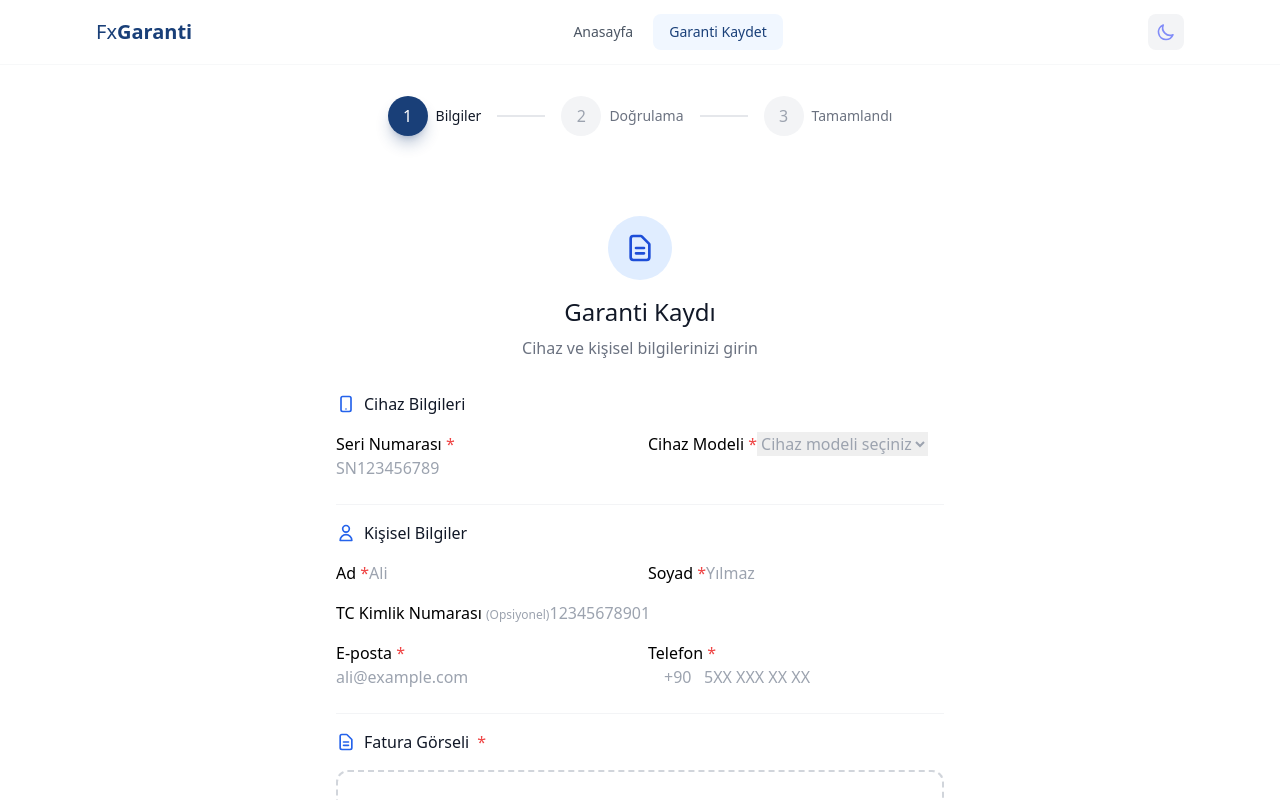
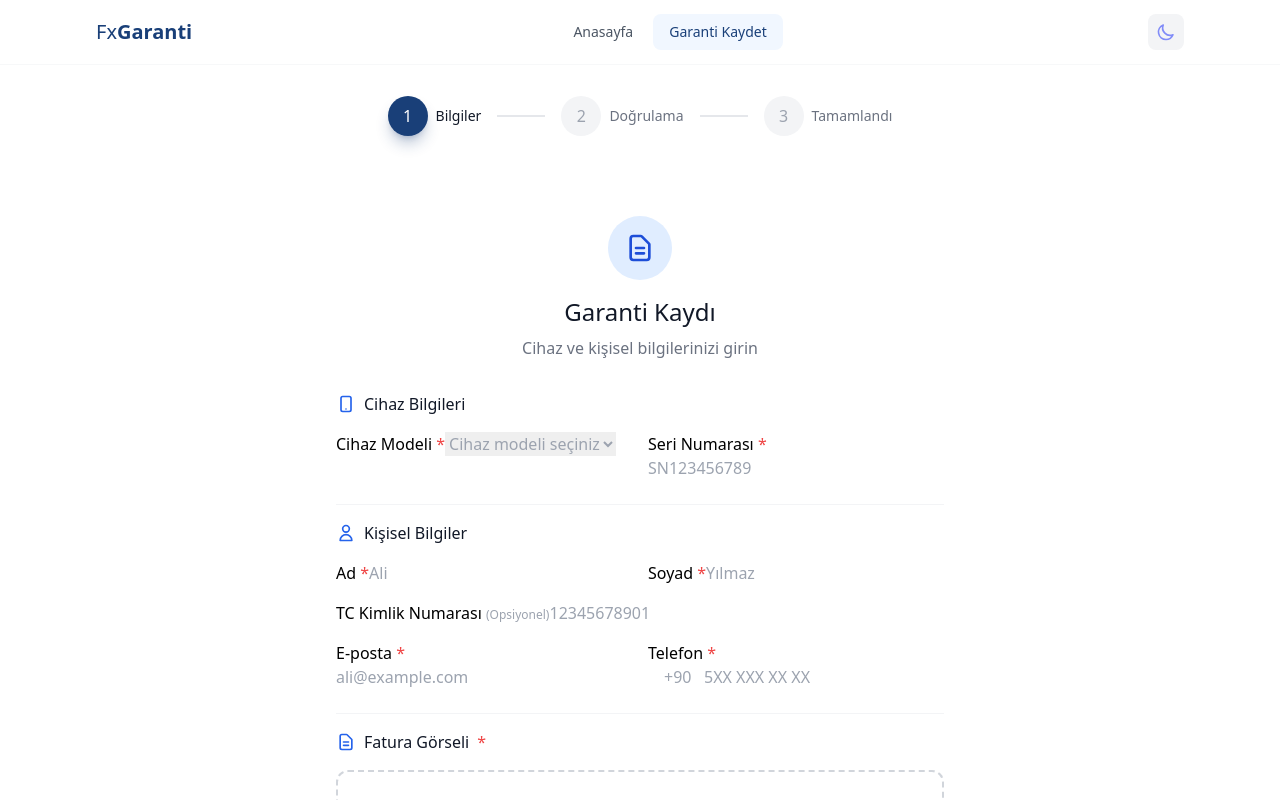
Before and after one commit to alialaca/fx-garanti-ui, a Nuxt app: page /kayit in a window 1280 px wide. Shown: the top 800 px of the page. Built offline with nearby package versions, Linux system fonts and the light colour scheme.

Commit message:
feat: Reorder device info fields and add serial number input mask
Move device model select before serial number input, and add
alphanumeric-only mask (A-Z, 0-9) with 20-char limit to serial number.

Co-Authored-By: Claude Opus 4.6 <noreply@anthropic.com>

```diff
--- a/app/pages/kayit.vue
+++ b/app/pages/kayit.vue
@@ -120,6 +120,10 @@ const handleAuthCancel = () => {
   step.value = 'form'
 }
 
+const formatSerialNumber = (value: string) => {
+  return value.toUpperCase().replace(/[^A-Z0-9]/g, '').slice(0, 20)
+}
+
 const formatTcKimlik = (value: string) => {
   return value.replace(/\D/g, '').slice(0, 11)
 }
@@ -134,6 +138,10 @@ watch(() => form.identityNumber, (val) => {
 
 watch(() => form.phone, (val) => {
   form.phone = formatPhone(val || '')
+})
+
+watch(() => form.serialNumber, (val) => {
+  form.serialNumber = formatSerialNumber(val || '')
 })
 </script>
 
@@ -233,15 +241,15 @@ watch(() => form.phone, (val) => {
 
                 <div class="grid sm:grid-cols-2 gap-4">
                   <div>
-                    <label class="label">Seri Numarası <span class="text-red-500">*</span></label>
-                    <input v-model="form.serialNumber" type="text" class="input" placeholder="SN123456789" />
-                  </div>
-                  <div>
                     <label class="label">Cihaz Modeli <span class="text-red-500">*</span></label>
                     <select v-model="form.deviceModel" class="input" :class="{ 'text-gray-400 dark:text-gray-500': !form.deviceModel }">
                       <option value="" disabled>Cihaz modeli seçiniz</option>
                       <option v-for="model in DEVICE_MODELS" :key="model" :value="model" class="text-gray-900 dark:text-gray-100">{{ model }}</option>
                     </select>
+                  </div>
+                  <div>
+                    <label class="label">Seri Numarası <span class="text-red-500">*</span></label>
+                    <input v-model="form.serialNumber" type="text" class="input uppercase" placeholder="SN123456789" maxlength="20" />
                   </div>
                 </div>
               </div>
```
